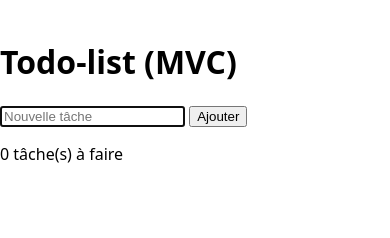
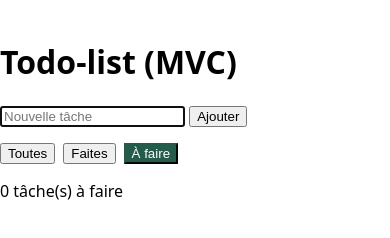
Before and after one commit to adyatar/tp1-todo-mvc-mvvm, a website: page index.html in a window 390 px wide. Drawn offline with Linux system fonts and the light colour scheme.

Commit message:
Filtre en MVC

```diff
--- a/mvc/TodoController.js
+++ b/TodoController.js
@@ -1,6 +1,10 @@
 // CONTROLLER : traduit les actions de la vue en opérations sur le modèle.
 export class TodoController {
   constructor(model, view) {
+    this.model = model;
+    this.view = view;
+    this.filtre = 'a-faire';
+
     view.bindAdd(title => {
       try {
         model.add(title);
@@ -11,6 +15,15 @@ export class TodoController {
     });
     view.bindToggle(id => model.toggle(id));
     view.bindRemove(id => model.remove(id));
-    model.subscribe(todos => view.render(todos)); // la vue observe le modèle
+    view.bindFilter(nom => {
+      this.filtre = nom;
+      this.render();
+    });
+    model.subscribe(() => this.render());
+  }
+
+  render() {
+    this.view.render(this.model.filtrer(this.filtre), this.model.restantes());
+    this.view.showFiltre(this.filtre);
   }
 }
--- a/mvc/TodoModel.js
+++ b/TodoModel.js
@@ -24,6 +24,22 @@ export class TodoModel {
     return this.#todos.map(t => ({ ...t }));
   } // copie défensive
 
+  filtrer(nom) {
+    if (!['toutes', 'faites', 'a-faire'].includes(nom)) {
+      throw new Error(`Filtre inconnu : ${nom}`);
+    }
+    const todos = nom === 'faites'
+      ? this.#todos.filter(todo => todo.done)
+      : nom === 'a-faire'
+        ? this.#todos.filter(todo => !todo.done)
+        : this.#todos;
+    return todos.map(todo => ({ ...todo }));
+  }
+
+  restantes() {
+    return this.#todos.filter(todo => !todo.done).length;
+  }
+
   subscribe(fn) {
     this.#listeners.push(fn);
     fn(this.all());
--- a/mvc/TodoView.js
+++ b/TodoView.js
@@ -7,8 +7,9 @@ export class TodoView {
     this.list = root.querySelector('ul');
     this.counter = root.querySelector('.counter');
     this.error = root.querySelector('.error');
+    this.filters = [...root.querySelectorAll('[data-filtre]')];
   }
-  render(todos) {
+  render(todos, restantes) {
     this.list.innerHTML = '';
     for (const t of todos) {
       const li = document.createElement('li');
@@ -19,7 +20,14 @@ export class TodoView {
       li.querySelector('button').onclick = () => this.onRemove?.(t.id);
       this.list.append(li);
     }
-    this.counter.textContent = `${todos.filter(t => !t.done).length} tâche(s) à faire`;
+    this.counter.textContent = `${restantes} tâche(s) à faire`;
+  }
+  showFiltre(nom) {
+    for (const button of this.filters) {
+      const actif = button.dataset.filtre === nom;
+      button.classList.toggle('actif', actif);
+      button.setAttribute('aria-pressed', String(actif));
+    }
   }
   showError(msg) {
     this.error.textContent = msg;
@@ -37,4 +45,9 @@ export class TodoView {
   bindRemove(handler) {
     this.onRemove = handler;
   }
+  bindFilter(handler) {
+    this.filters.forEach(button => {
+      button.addEventListener('click', () => handler(button.dataset.filtre));
+    });
+  }
 }
--- a/mvc/index.html
+++ b/index.html
@@ -17,6 +17,16 @@
       .error {
         color: #c8483f;
       }
+      .filters {
+        display: flex;
+        gap: 8px;
+        margin: 16px 0;
+      }
+      .filters .actif {
+        background: #245b4a;
+        border-color: #245b4a;
+        color: white;
+      }
       li {
         margin: 6px 0;
       }
@@ -28,6 +38,11 @@
       <form>
         <input placeholder="Nouvelle tâche" autofocus /> <button>Ajouter</button>
       </form>
+      <nav class="filters" aria-label="Filtres des tâches">
+        <button type="button" data-filtre="toutes" aria-pressed="false">Toutes</button>
+        <button type="button" data-filtre="faites" aria-pressed="false">Faites</button>
+        <button type="button" data-filtre="a-faire" aria-pressed="false">À faire</button>
+      </nav>
       <p class="error"></p>
       <ul></ul>
       <p class="counter"></p>
```
Also changed, not shown: TodoModel.test.js (added, +61 -0 lines), mvc/TodoModel.test.js (deleted, +0 -25 lines).
